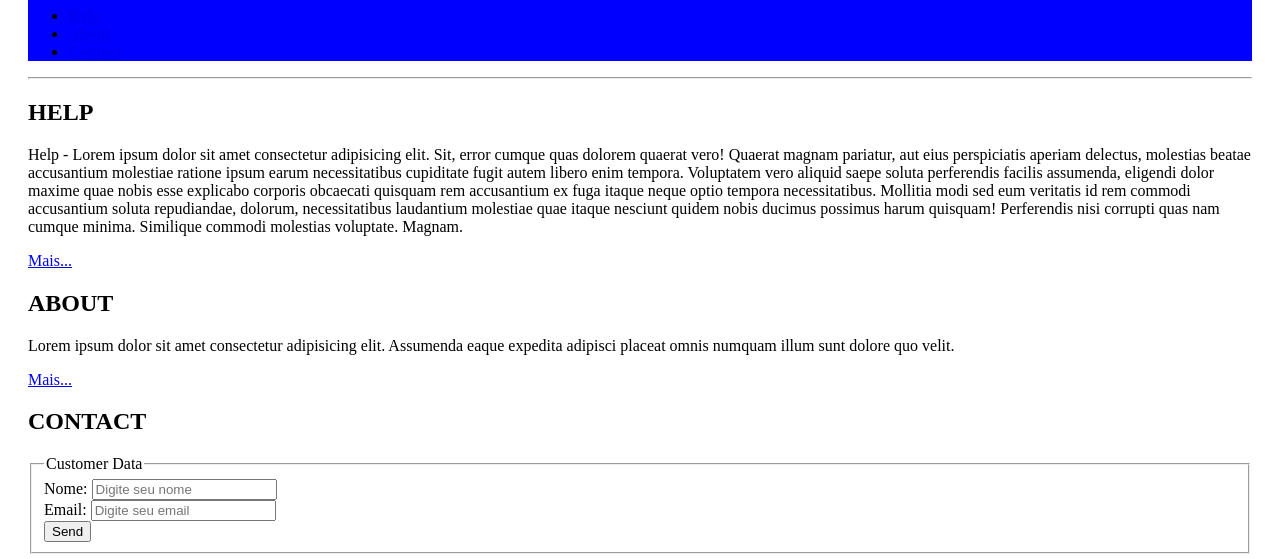
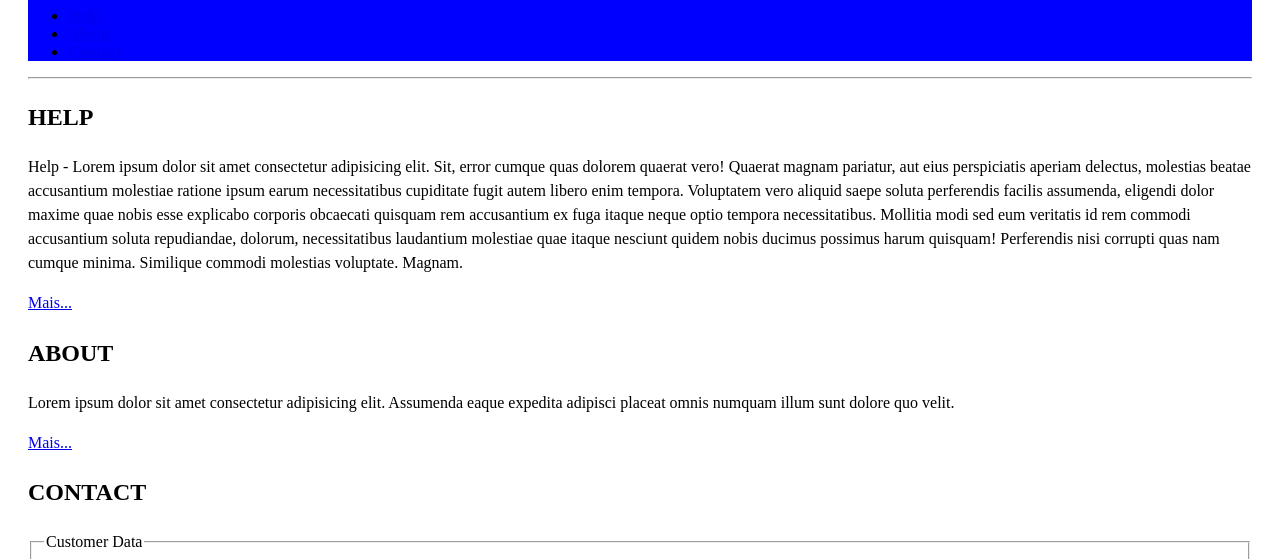
Before and after one commit to rodrig1509/projeto-inicial, a plain HTML site: page index.html in a window 1280 px wide. Shown: the part 101-660 px from the top of the page. Drawn offline with Linux system fonts and the light colour scheme.

Commit message:
espacamento 1.5

```diff
--- a/css/estilo.css
+++ b/css/estilo.css
@@ -58,5 +58,7 @@ nav ul li{
 
 #container{
     padding: 20px
-
 }
+.conteudo{
+    line-height: 1.5
+}
```
